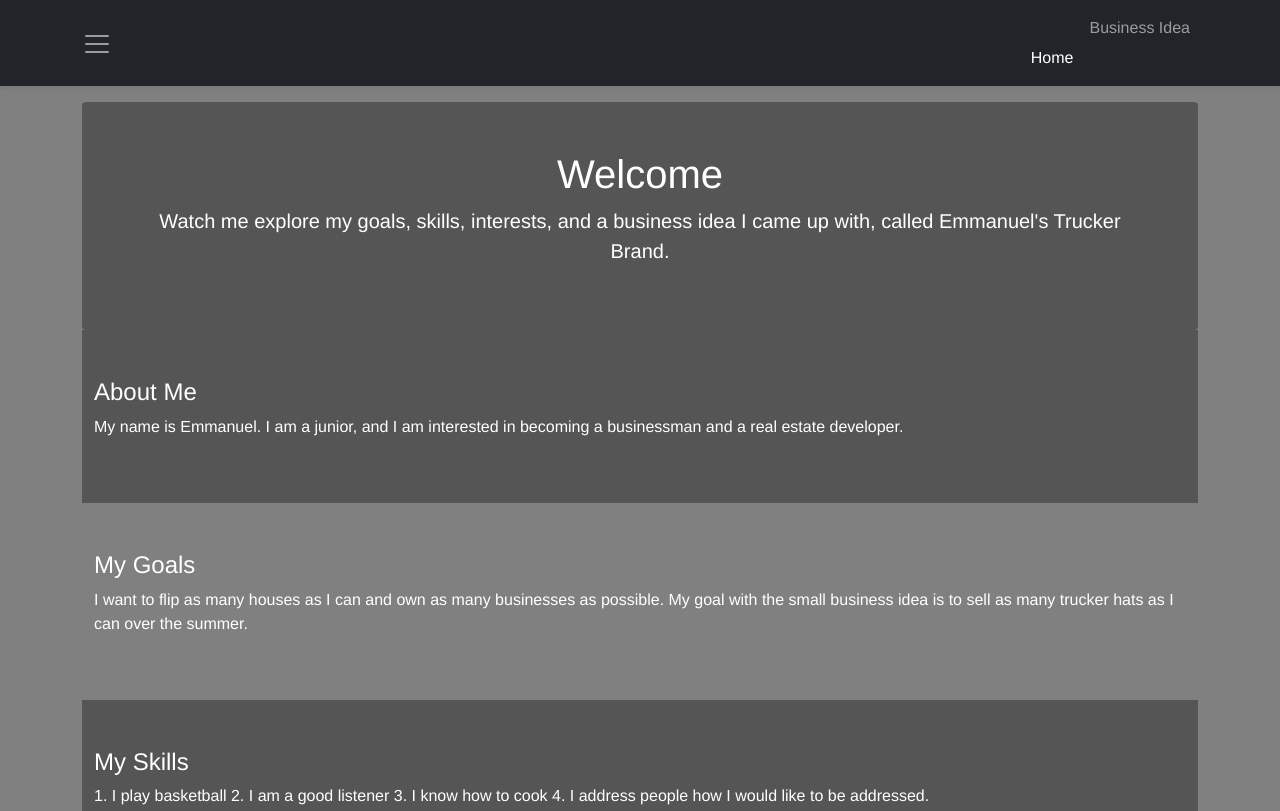
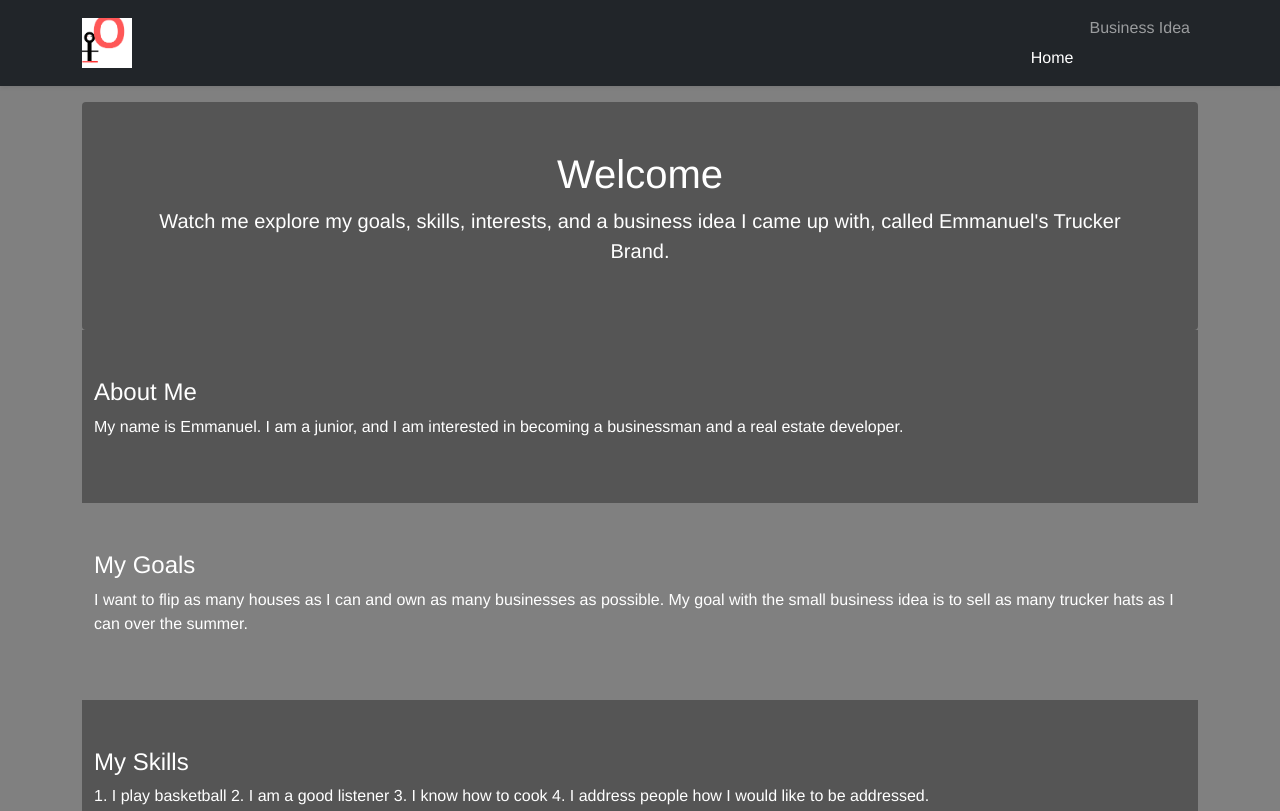
Before and after one commit to EmmanuelOmorodion/emmanuelomorodion.github.io-., a plain HTML site: page index.html in a window 1280 px wide. Shown: the top 811 px of the page. Drawn offline with nearby package versions, Linux system fonts and the light colour scheme.

Commit message:
index.html

```diff
--- a/index.html
+++ b/index.html
@@ -48,7 +48,7 @@
     <nav class="navbar navbar-expand-lg navbar-dark bg-dark shadow-sm">
         <div class="container">
             <a class="navbar-brand" href="#home">
-                <img src=
+                <img src="L.png" alt="Emmanuel's Webpage Logo" width="50" height="50">
             <button class="navbar-toggler" type="button" data-bs-toggle="collapse" data-bs-target="#navbarSupportedContent" aria-controls="navbarSupportedContent" aria-expanded="false" aria-label="Toggle navigation">
                 <span class="navbar-toggler-icon"></span>
             </button>
```
